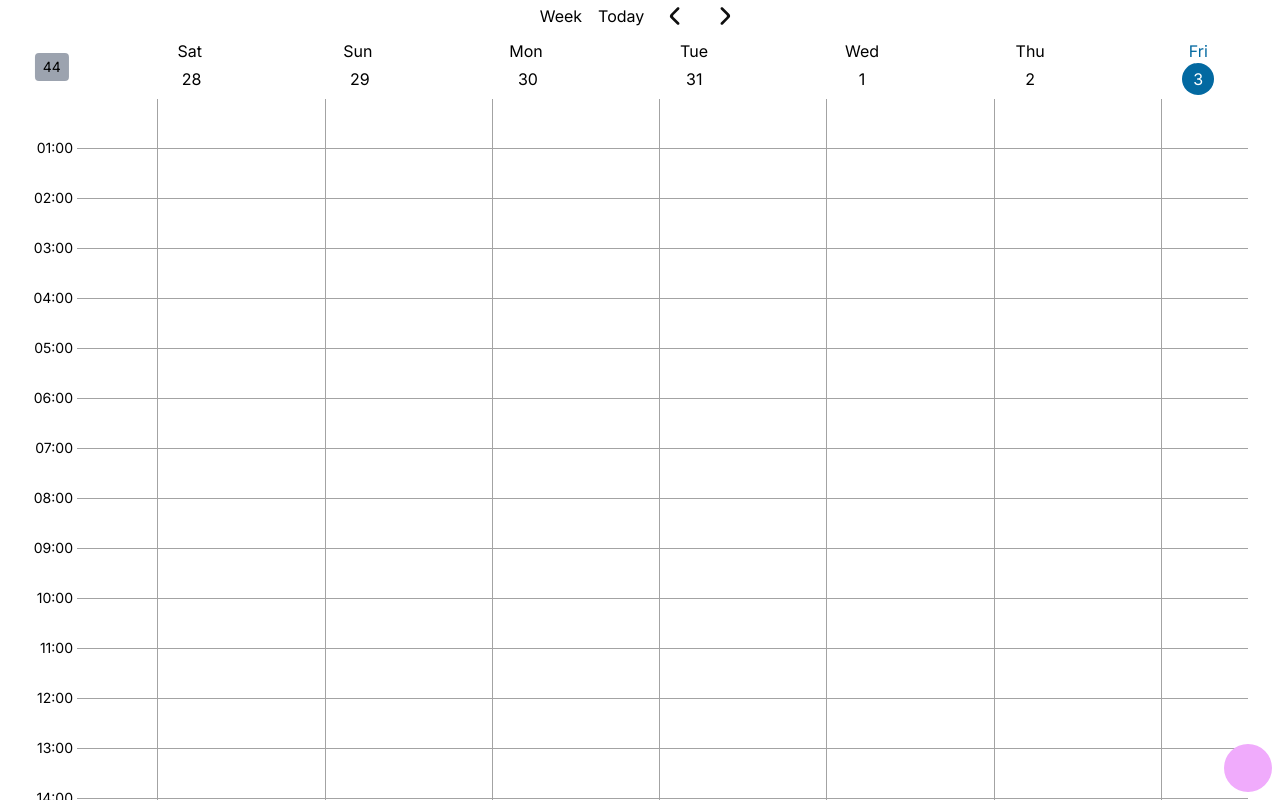
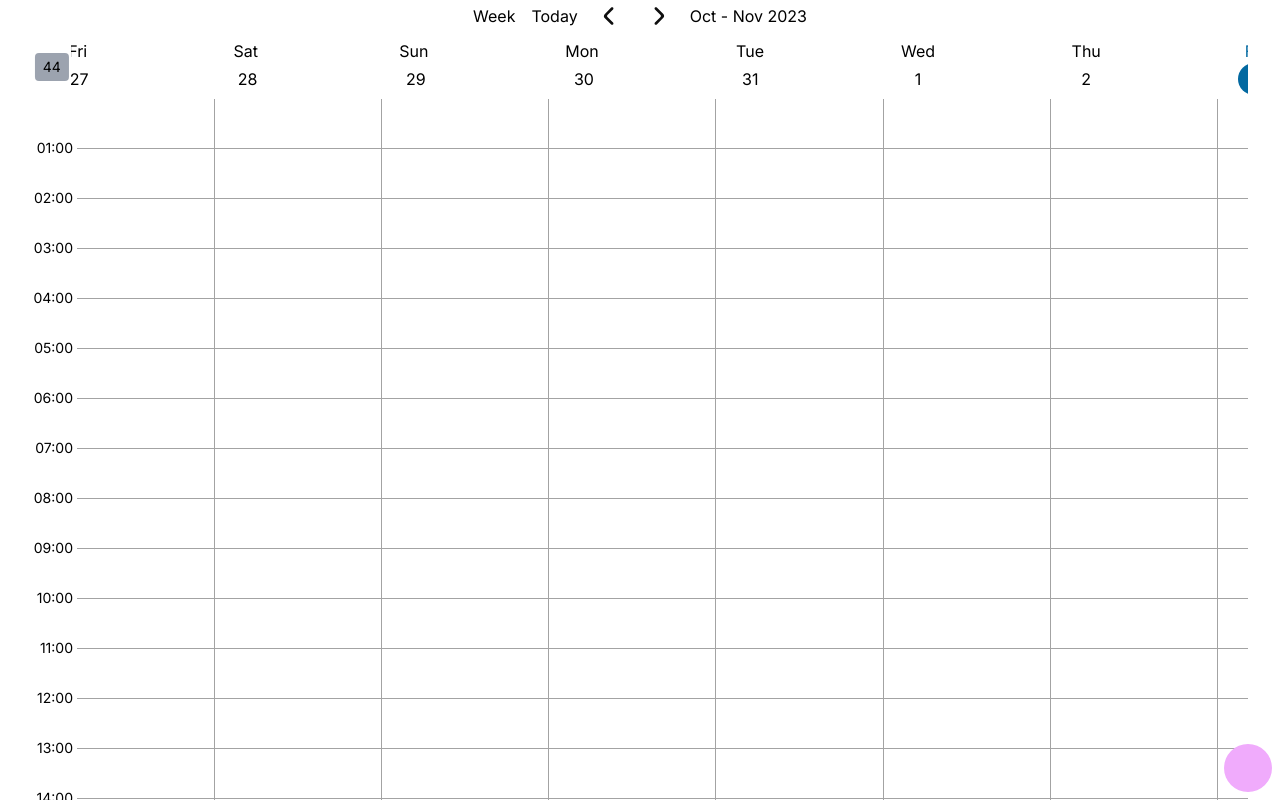
Before and after one commit to Pear-sudo/time, a Next.js app: page / in a window 1280 px wide. Built offline with nearby package versions, Linux system fonts and the light colour scheme.

Commit message:
add hint of current year

```diff
--- a/src/app/mine.tsx
+++ b/src/app/mine.tsx
@@ -6,6 +6,7 @@ import arrowPrev from './icons/arrow-prev-small.svg';
 import arrowNext from './icons/arrow-next-small.svg';
 import Image from "next/image";
 import {throttle} from "lodash";
+import {date} from "zod";
 
 function getWeek(today: Date): number {
     //TODO support different begging day
@@ -513,6 +514,7 @@ function Display(): JSX.Element {
                 <DayCount onChange={onDayCountChange}/>
                 <TodayButton onClick={onTodayButtonClick}/>
                 <NavigationButtons onClick={onNavigationButtonClick}/>
+                <YearHint dates={displayedDates}/>
             </div>
             <div className={'mx-8 overflow-y-hidden'}>
                 <Calendar dates={displayedDates}/>
@@ -631,6 +633,34 @@ function ControlButton(): JSX.Element {
     )
 }
 
+function YearHint(prop: {
+    dates: Date[]
+}): JSX.Element {
+    let hint: string = ''
+
+    const firstDate = prop.dates[0]
+    const lastDate = prop.dates[prop.dates.length - 1]
+
+    const firstYearStr = new Intl.DateTimeFormat("en-US", {year: 'numeric'}).format(firstDate)
+    const firstMonthStrS = new Intl.DateTimeFormat("en-US", {month: 'short'}).format(firstDate)
+    const lastMonthStrS = new Intl.DateTimeFormat("en-US", {month: 'short'}).format(lastDate)
+    const firstMonthStrL = new Intl.DateTimeFormat("en-US", {month: 'long'}).format(firstDate)
+
+    if (firstDate.getMonth() !== lastDate.getMonth()) {
+        hint = firstMonthStrS + ' - ' + lastMonthStrS + ' ' + firstYearStr
+    } else {
+        hint = firstMonthStrL + ' ' + firstYearStr
+    }
+
+    return (
+        <div>
+            <button className={`h-full ${Theme.button}`}>
+                {hint}
+            </button>
+        </div>
+    )
+}
+
 export default function Layout(): JSX.Element {
     return (
         <div className={'flex-row inline-flex justify-center w-full'}>
```
